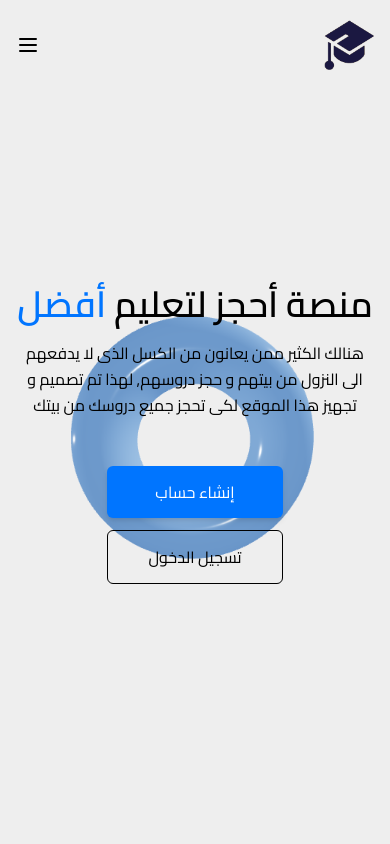
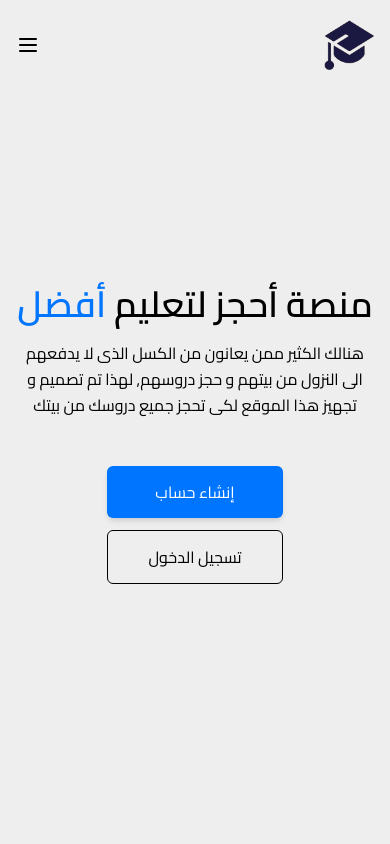
Before and after one commit to alieldeba/ahgezdroosk, a React (Vite) app: page / in a window 390 px wide. Shown: the top 844 px of the page. Built offline with nearby package versions, Linux system fonts and the light colour scheme.

Commit message:
Update Hero.jsx

```diff
--- a/src/components/Hero.jsx
+++ b/src/components/Hero.jsx
@@ -7,7 +7,7 @@ function Hero() {
       <section className="flex flex-col justify-center items-center relative mx-auto max-w-screen-xl h-[calc(100vh_-_100px)] pb-4 px-4 sm:px-8">
         <img
           src="/3d/donut.png"
-          className="absolute left-1/2 top-1/2 -translate-x-1/2 -translate-y-1/2 -z-10"
+          className="absolute left-1/2 top-1/2 -translate-x-1/2 -translate-y-1/2 -z-10 hidden sm:block"
           alt="خلفية"
           loading="lazy"
         />
```
